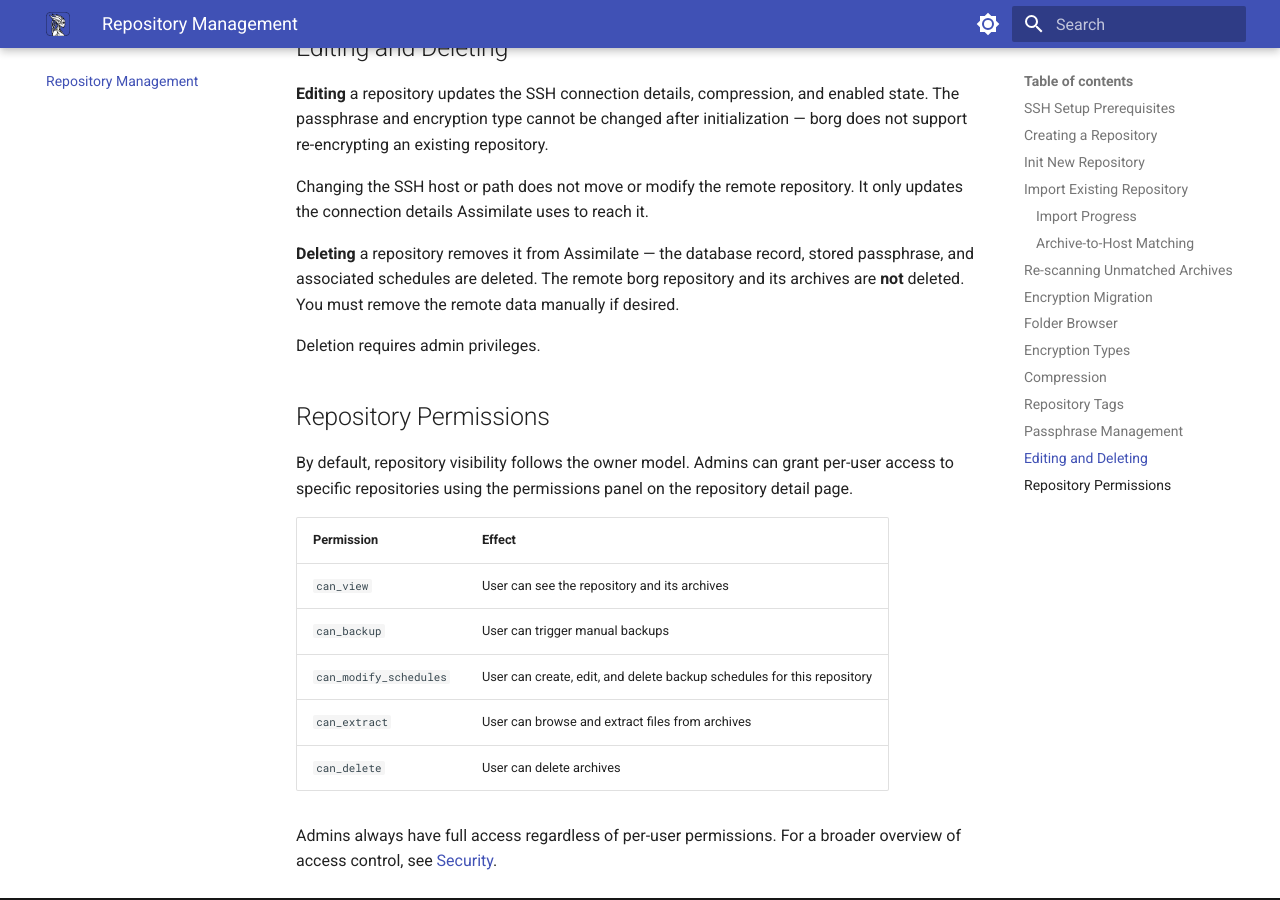
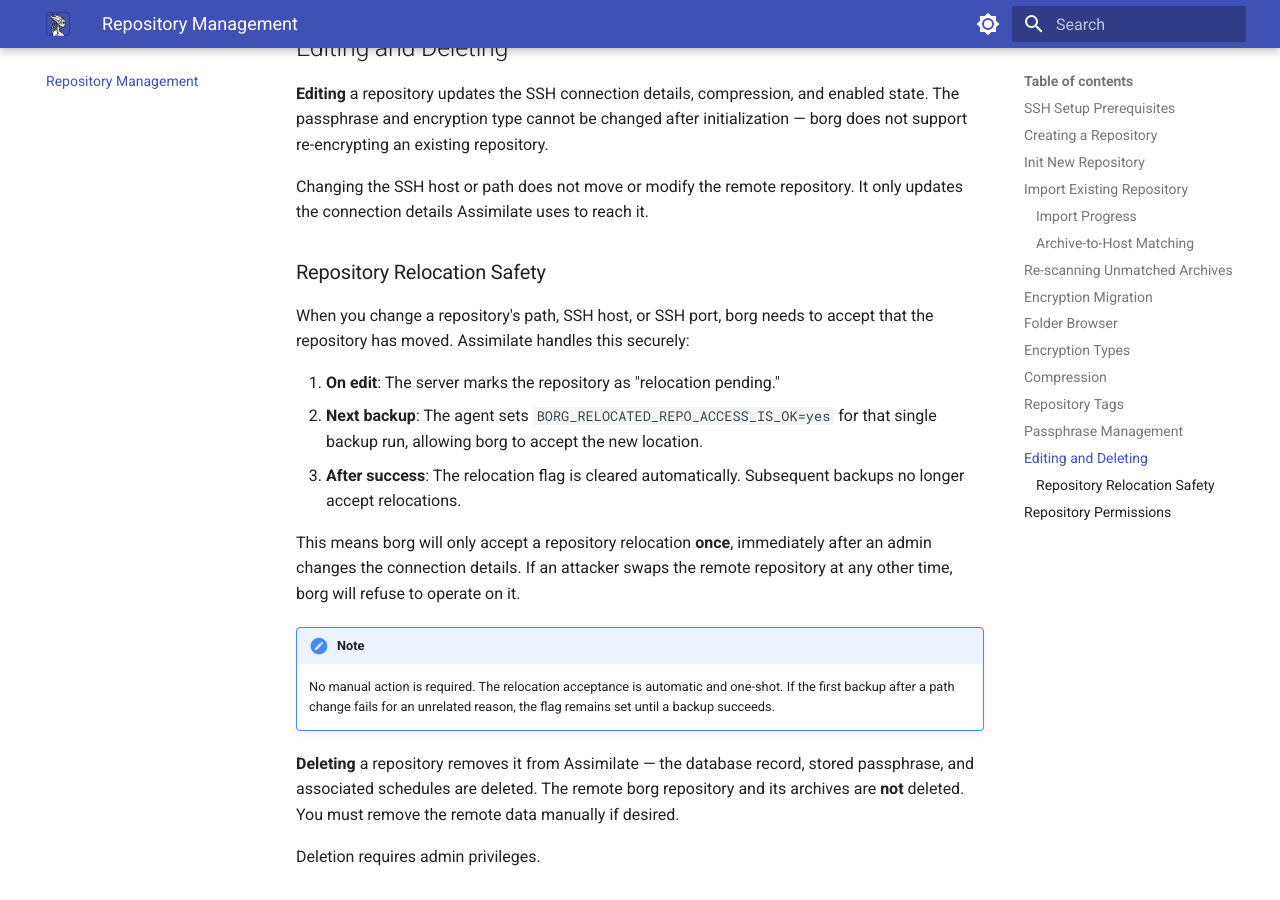
Before and after one commit to alexmohr/assimilate, an MkDocs documentation site: the page built from docs/repositories.md, in a window 1280 px wide and 900 px high, scrolled down 6713 px. Built offline with MkDocs 1.6.1 and Material for MkDocs 9.7.7, drawn with Linux system fonts in a browser that asks for light colours.

Commit message:
docs: document repository relocation safety behavior

```diff
--- a/docs/repositories.md
+++ b/docs/repositories.md
@@ -180,6 +180,19 @@ The passphrase is never logged or transmitted in plaintext. See [Security](secur
 
 Changing the SSH host or path does not move or modify the remote repository. It only updates the connection details Assimilate uses to reach it.
 
+### Repository Relocation Safety
+
+When you change a repository's path, SSH host, or SSH port, borg needs to accept that the repository has moved. Assimilate handles this securely:
+
+1. **On edit**: The server marks the repository as "relocation pending."
+2. **Next backup**: The agent sets `BORG_RELOCATED_REPO_ACCESS_IS_OK=yes` for that single backup run, allowing borg to accept the new location.
+3. **After success**: The relocation flag is cleared automatically. Subsequent backups no longer accept relocations.
+
+This means borg will only accept a repository relocation **once**, immediately after an admin changes the connection details. If an attacker swaps the remote repository at any other time, borg will refuse to operate on it.
+
+!!! note
+    No manual action is required. The relocation acceptance is automatic and one-shot. If the first backup after a path change fails for an unrelated reason, the flag remains set until a backup succeeds.
+
 **Deleting** a repository removes it from Assimilate — the database record, stored passphrase, and associated schedules are deleted. The remote borg repository and its archives are **not** deleted. You must remove the remote data manually if desired.
 
 Deletion requires admin privileges.
```
Also changed, not shown: docs/security.md (+12 -0 lines).
